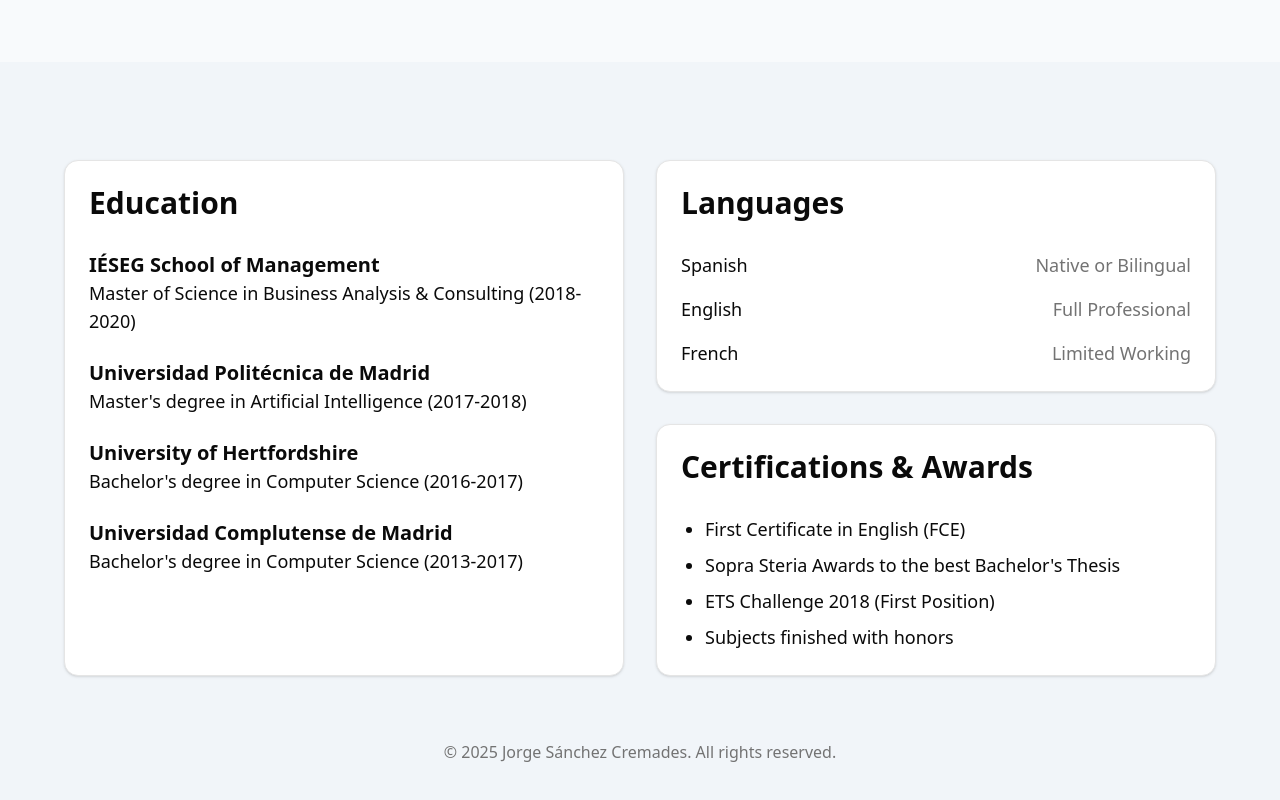
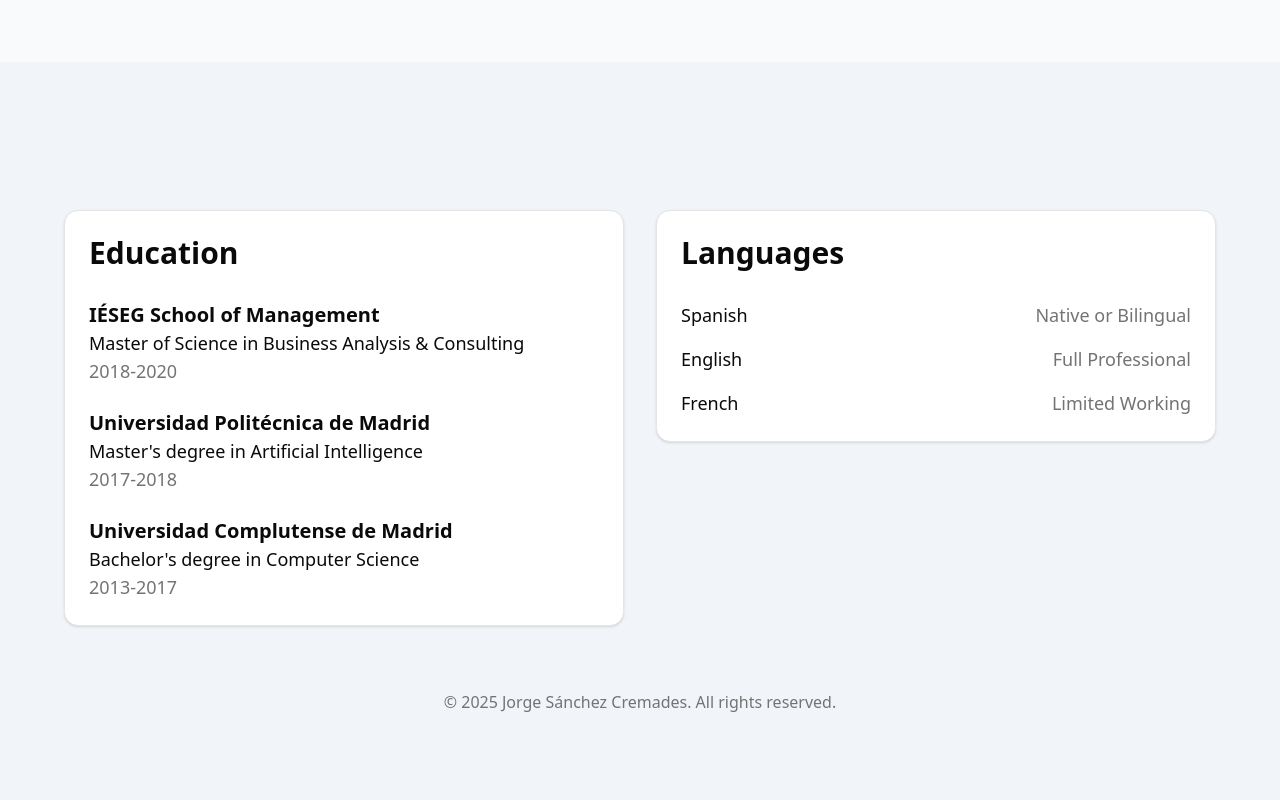
Before and after one commit to Jorjatorz/my-portfolio, a React (Vite) app: page / in a window 1280 px wide. Shown: the part 3970-4770 px from the top of the page. Built offline with nearby package versions, Linux system fonts and the light colour scheme.

Commit message:
small changes

```diff
--- a/src/App.tsx
+++ b/src/App.tsx
@@ -435,7 +435,7 @@
         </div>
       </div>
 
-      {/* Section 6: Education, Languages & Certifications */}
+      {/* Section 6: Education, Languages */}
       <div
         ref={(el) => { sectionRefs.current[5] = el; }}
         className="min-h-screen flex items-center justify-center bg-slate-100 dark:bg-slate-800 snap-start"
@@ -449,19 +449,18 @@
               <CardContent className="space-y-6 text-lg">
                 <div>
                   <h3 className="text-xl font-semibold">IÉSEG School of Management</h3>
-                  <p>Master of Science in Business Analysis & Consulting (2018-2020)</p>
+                  <p>Master of Science in Business Analysis & Consulting</p>
+                  <p className="text-muted-foreground">2018-2020</p>
                 </div>
                 <div>
                   <h3 className="text-xl font-semibold">Universidad Politécnica de Madrid</h3>
-                  <p>Master's degree in Artificial Intelligence (2017-2018)</p>
-                </div>
-                <div>
-                  <h3 className="text-xl font-semibold">University of Hertfordshire</h3>
-                  <p>Bachelor's degree in Computer Science (2016-2017)</p>
+                  <p>Master's degree in Artificial Intelligence</p>
+                  <p className="text-muted-foreground">2017-2018</p>
                 </div>
                 <div>
                   <h3 className="text-xl font-semibold">Universidad Complutense de Madrid</h3>
-                  <p>Bachelor's degree in Computer Science (2013-2017)</p>
+                  <p>Bachelor's degree in Computer Science</p>
+                  <p className="text-muted-foreground">2013-2017</p>
                 </div>
               </CardContent>
             </Card>
@@ -487,19 +486,6 @@
                 </CardContent>
               </Card>
 
-              <Card>
-                <CardHeader>
-                  <CardTitle className="text-3xl">Certifications & Awards</CardTitle>
-                </CardHeader>
-                <CardContent className="text-lg">
-                  <ul className="list-disc pl-6 space-y-2">
-                    <li>First Certificate in English (FCE)</li>
-                    <li>Sopra Steria Awards to the best Bachelor's Thesis</li>
-                    <li>ETS Challenge 2018 (First Position)</li>
-                    <li>Subjects finished with honors</li>
-                  </ul>
-                </CardContent>
-              </Card>
             </div>
           </div>
 
```
